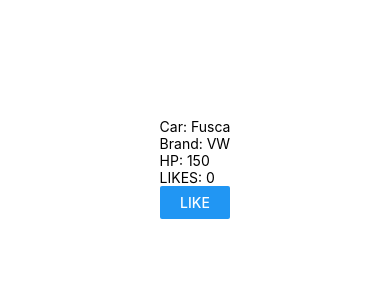
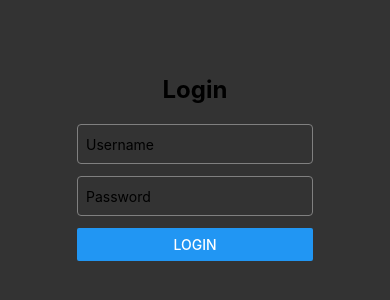
Before and after one commit to lucasgfaj/react-native, a React Native app: screen / in a window 390 px wide. Shown: the part 254-554 px from the top of the page. Built offline with nearby package versions, Linux system fonts and the light colour scheme; grey boxes are pictures that could not be loaded.

Commit message:
OK: Login Component

```diff
--- a/App.tsx
+++ b/App.tsx
@@ -1,19 +1,13 @@
 import { StatusBar } from 'expo-status-bar';
 import { StyleSheet, Text, View } from 'react-native';
-import Car from './src/components/Car';
+import Login from './src/components/Login';
 
-let obj = {
-  car: 'Fuscao Preto',
-  brand: 'VW',
-  Hp: 150
- }
 
 
 export default function App() {
   return (
     <View style={styles.container}>
-      <Car car="Fusca" brand="VW" hp={150}/>
-
+      <Login />
       <StatusBar style="auto" />
     </View>
   );
@@ -22,7 +16,7 @@ export default function App() {
 const styles = StyleSheet.create({
   container: {
     flex: 1,
-    backgroundColor: '#fff',
+    backgroundColor: '#333',
     alignItems: 'center',
     justifyContent: 'center',
   },
--- /dev/null
+++ b/src/components/Login.tsx
@@ -0,0 +1,44 @@
+import { View, Text, TextInput, Button, StyleSheet } from 'react-native'
+import React, { useState } from 'react'
+
+export default function Login() {
+
+    const [username, setUsername] = useState('');
+    const [password, setPassword] = useState('');
+
+    const handleLogin = () => {
+        console.log("Username", username);
+        console.log("Password", password);
+
+    }
+
+  return (
+    <View style={styles.container}>
+      <Text style={styles.title}>Login</Text>
+      <TextInput style={styles.input} placeholder='Username' value={username} onChangeText={setUsername} />
+      <TextInput style={styles.input} placeholder='Password' value={password} onChangeText={setPassword} secureTextEntry={true} />
+        <Button title='Login' onPress={handleLogin} />
+    </View>
+  );
+}
+const styles = StyleSheet.create({
+    container: {
+        flex: 1,
+        justifyContent: 'center',
+        padding: 20,
+    },
+    title: {
+        fontSize: 24,
+        fontWeight: 'bold',
+        marginBottom: 20,
+        textAlign: 'center',
+    },
+    input: {
+        height: 40,
+        borderColor: 'gray',
+        borderWidth: 1,
+        marginBottom: 12,
+        paddingHorizontal: 8,
+        borderRadius: 4,
+    },
+});
```
